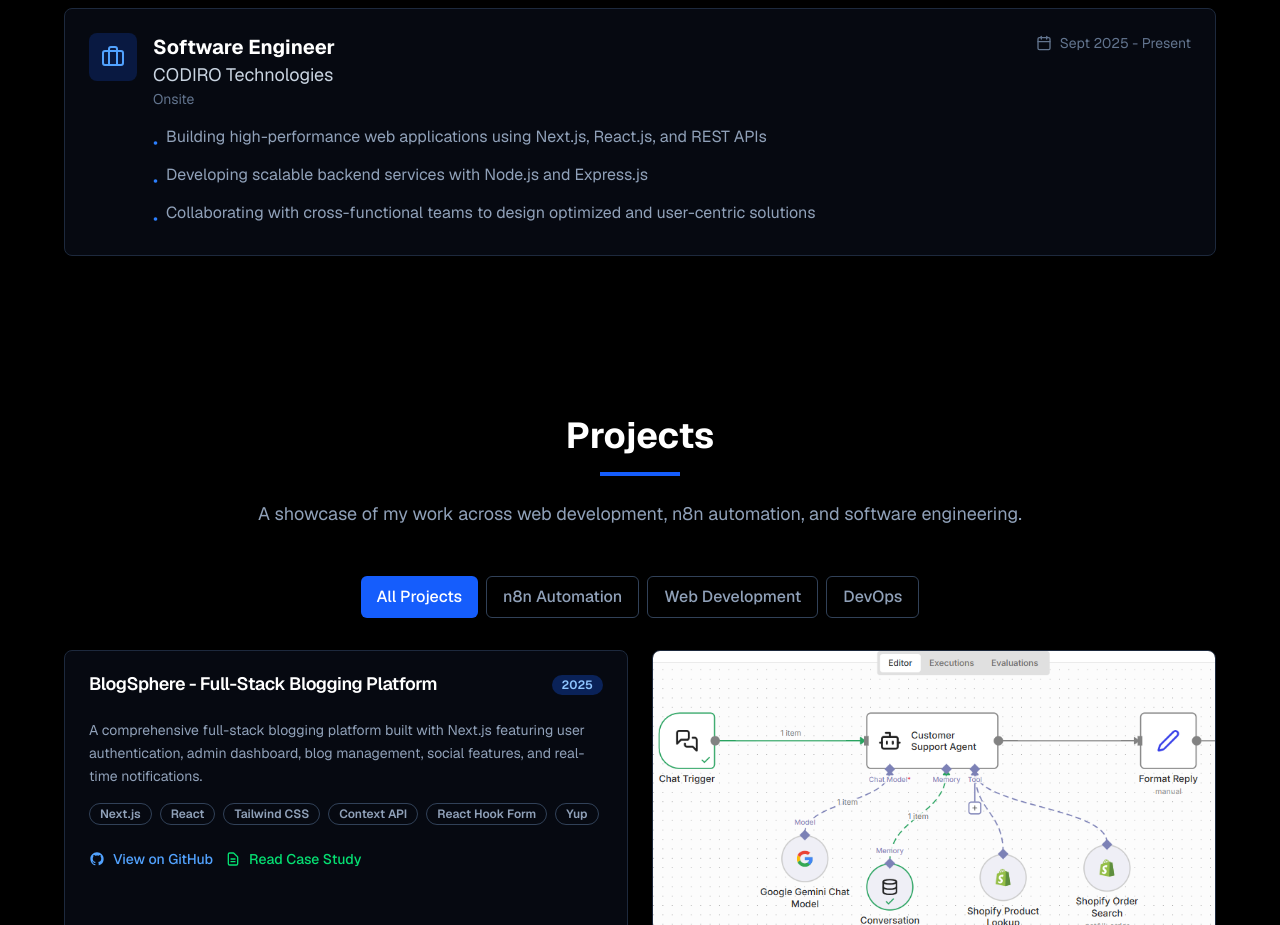
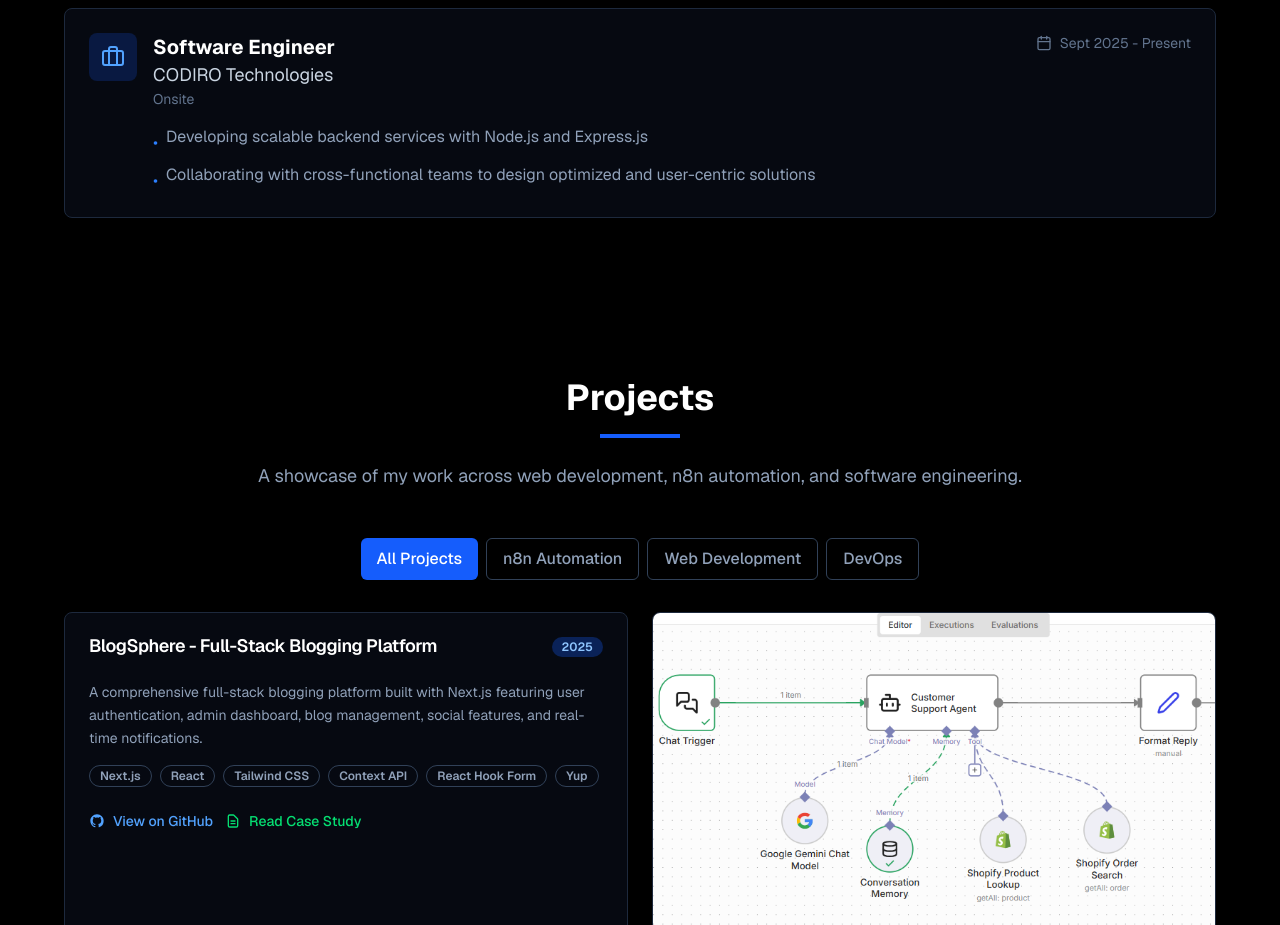
Before and after one commit to aetzaz63/Aetzaz, a Next.js app: page / in a window 1280 px wide. Shown: the part 1720-2645 px from the top of the page. Built offline with nearby package versions, Linux system fonts and the light colour scheme.

Commit message:
update about section

```diff
--- a/components/sections/Experience.tsx
+++ b/components/sections/Experience.tsx
@@ -9,7 +9,6 @@ const experiences = [
     location: 'Onsite',
     period: 'Sept 2025 - Present',
     description: [
-      'Building high-performance web applications using Next.js, React.js, and REST APIs',
       'Developing scalable backend services with Node.js and Express.js',
       'Collaborating with cross-functional teams to design optimized and user-centric solutions',
     ],
```
